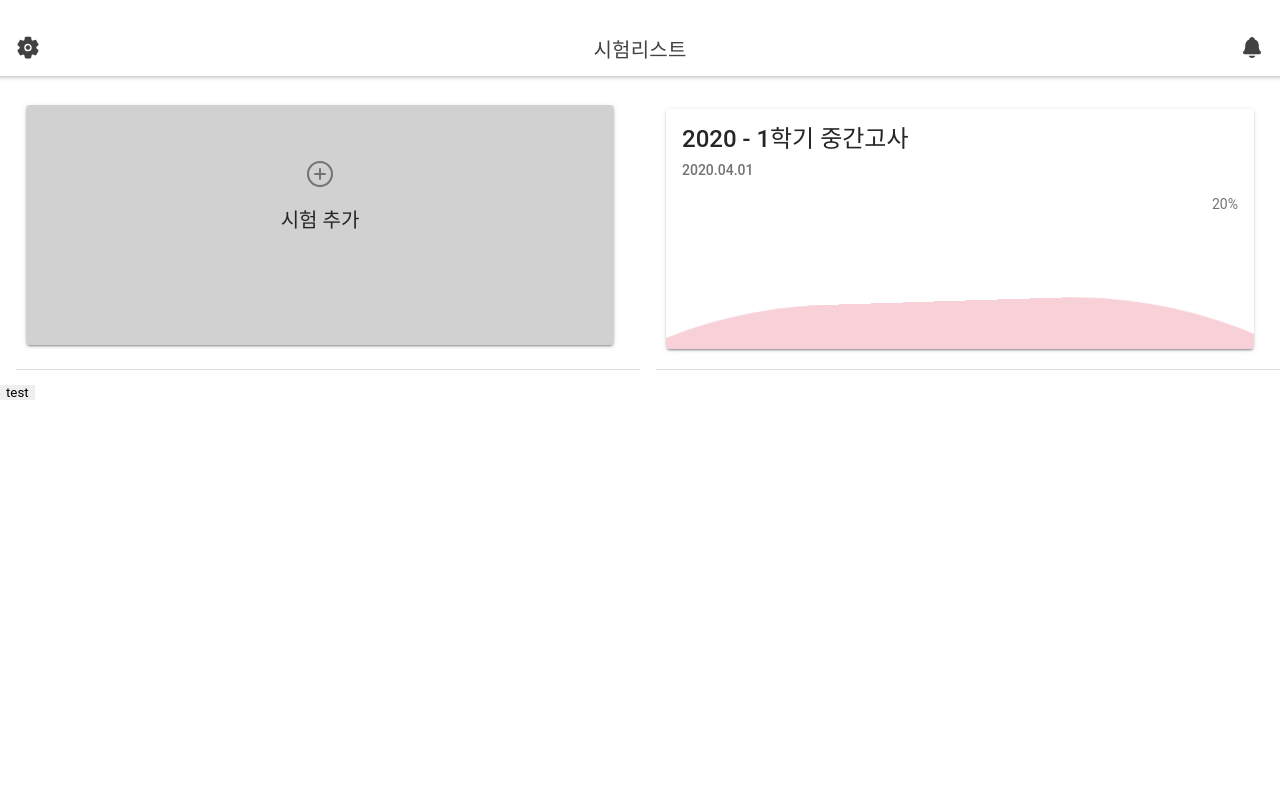
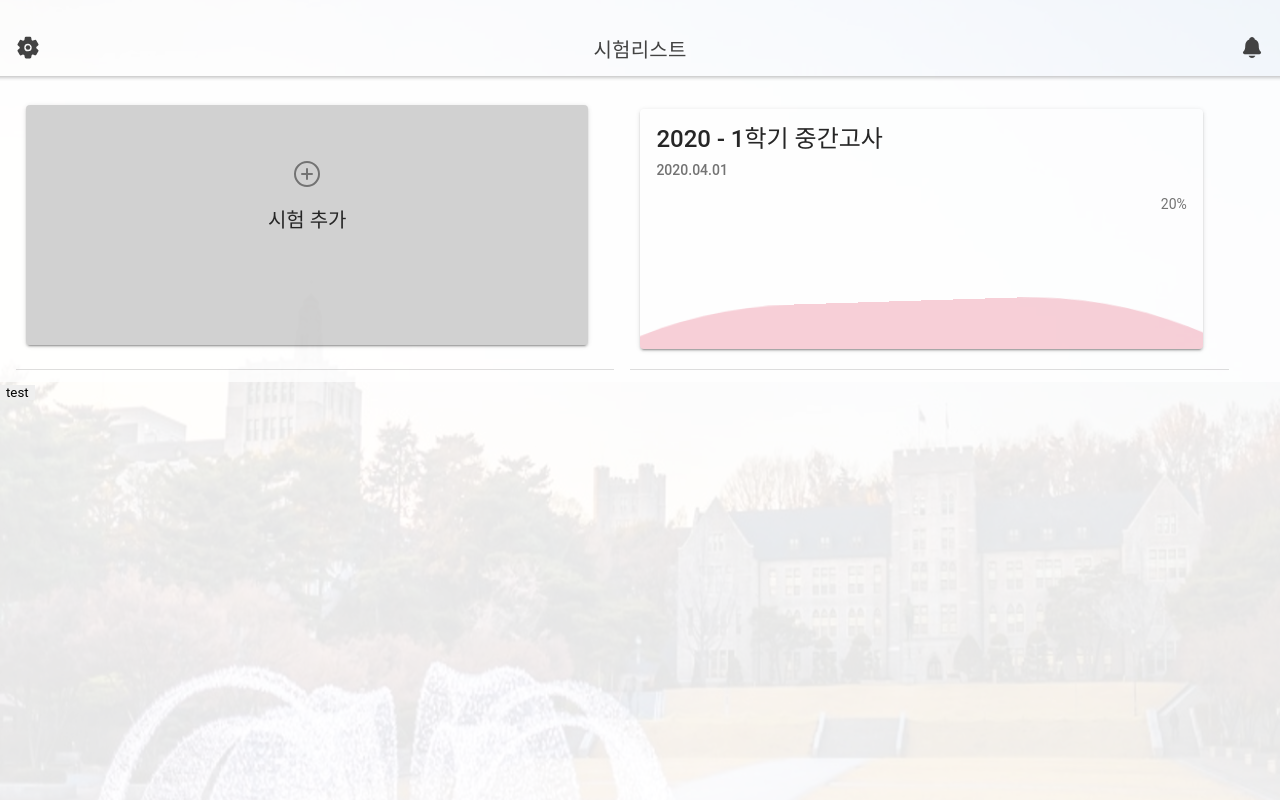
Before and after one commit to erados/2020_Kokathon_Gong_Ple, a React (Create React App) app: page /select in a window 1280 px wide. Built offline with nearby package versions, Linux system fonts and the light colour scheme; a web font is replaced by a local one.

Commit message:
background img updated

```diff
--- a/src/pages/SelectView.tsx
+++ b/src/pages/SelectView.tsx
@@ -5,7 +5,7 @@ import "./selectViewStyle.css";
 
 const SelectView: React.FC = () => {
     return (<IonApp>
-
+<div id="wrapper"/>
             <IonPage>
 
                 <IonHeader translucent>
@@ -119,7 +119,7 @@ export const ListExample: React.FC = () => {
         setCards((prevCards) => [data, ...prevCards]);
     }, []);
     return (
-        <IonContent>
+        <IonContent style={{backgroundColor: 'transparent'}}>
             <IonList>
                 <IonItem className="selectView">
                     <IonLabel>
@@ -136,7 +136,7 @@ export const ListExample: React.FC = () => {
                     ))
                 }
             </IonList >
-            <button onClick={() => handleAddExam({ date: 'test', title: 'test', progress: 0 })}>test</button>
+            <button onClick={() => handleAddExam({ date: 'date', title: 'title', progress: 0 })}>test</button>
         </IonContent >
     )
 };
--- a/src/pages/selectViewStyle.css
+++ b/src/pages/selectViewStyle.css
@@ -2,9 +2,12 @@
     --ion-safe-area-top: 20px;
     --ion-safe-area-bottom: 22px;
 }
-
+*{
+    --background: transparent;
+    --ion-color-base: transparent !important;
+}
 ion-item.selectView{
-    width: 50vw;
+    width: 48vw;
     display: inline-block;
 }
 ion-card.selectView{
@@ -13,6 +16,10 @@ ion-card.selectView{
 ion-card.addbtn{
     padding-top: 6vh;
 }
+ion-list {
+    background-color: rgba(255, 255, 255, 0.75)!important;
+}
+
 header {
     font-size: 11px;
     font-weight: 600;
@@ -80,7 +87,25 @@ ion-col.hydrated {
     -webkit-animation-duration: 10s;
     animation-duration: 10s;
 }
-
+/* background-image opacity */
+body {
+    position: relative; /* #wrapper에 투명도를 주면 컨텐츠도 같이 투명해지기 때문에.. */
+}
+body:after {
+    content : "";
+    display: block;
+    position: absolute;
+    top: 0;
+    left: 0;
+    background-size: cover;
+    background-repeat: no-repeat;
+    background-position: center;
+    background-image: url('./mc.jpg');
+    width: 100%;
+    height: 100%;
+    opacity : 0.1;
+    z-index: -1;
+}
 .progress .water_red {
     position: absolute;
     z-index: 1;
```
